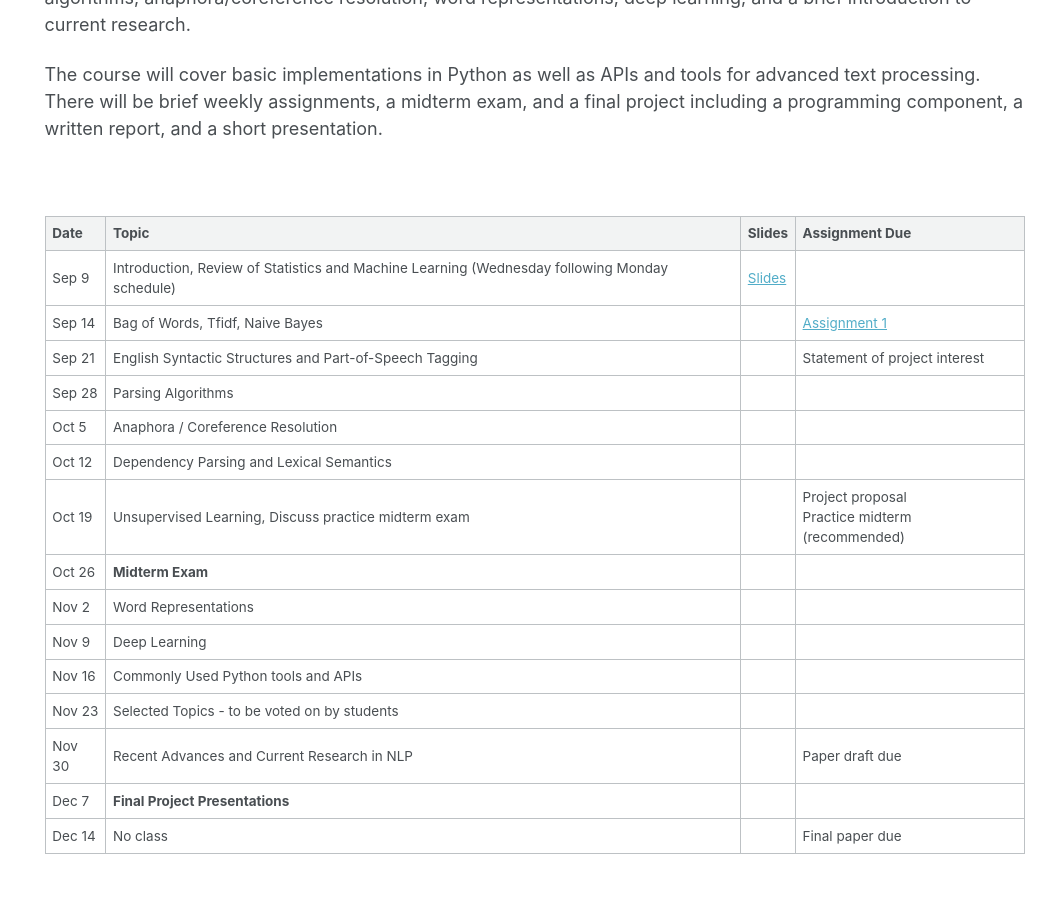
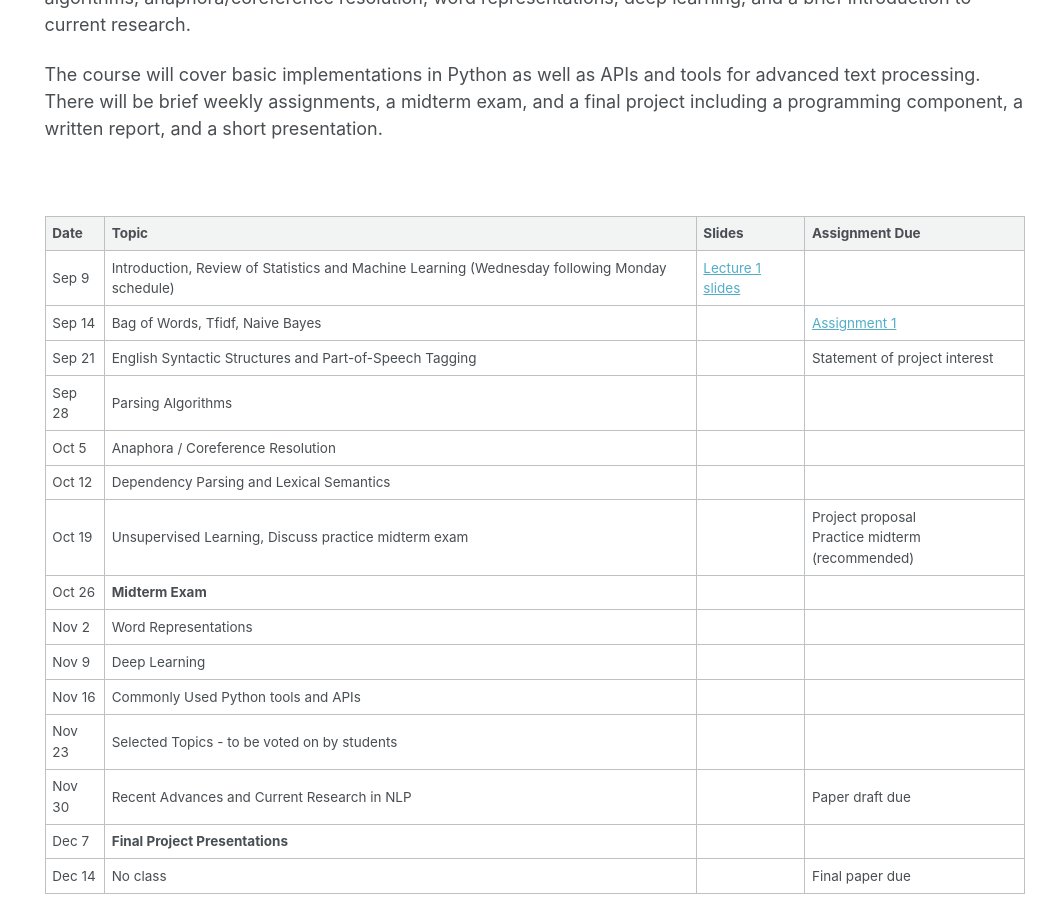
Before and after one commit to rasikabh/rasikabh.github.io, a Jekyll site: the page built from _pages/nlp2020.md, in a window 1280 px wide and 900 px high, scrolled down 560 px. Shown: the whole window, without its empty margins (237-1280 px from the left). Built offline with Jekyll 4.4.1, drawn with Linux system fonts in a browser that asks for light colours.

Commit message:
Update nlp2020.md

```diff
--- a/_pages/nlp2020.md
+++ b/_pages/nlp2020.md
@@ -34,7 +34,7 @@
 
 | Date   | Topic                                                                                         | Slides | Assignment Due |
 |--------|-----------------------------------------------------------------------------------------------|--------|----------------|
-| Sep 9  | Introduction, Review of Statistics and Machine Learning (Wednesday following Monday schedule) | [Slides](https://docs.google.com/presentation/d/1q4F_Vf6NoW3_TZ-0D6NJ7KEjB0GsyBHBw4Bd2mbYP3A/edit?usp=sharing) |                |
+| Sep 9  | Introduction, Review of Statistics and Machine Learning (Wednesday following Monday schedule) | [Lecture 1 slides](https://docs.google.com/presentation/d/1q4F_Vf6NoW3_TZ-0D6NJ7KEjB0GsyBHBw4Bd2mbYP3A/edit?usp=sharing) |                |
 | Sep 14 | Bag of Words, Tfidf, Naive Bayes                                                              |        | [Assignment 1](https://docs.google.com/document/d/16KsMYOI6PxuAOPpHLJk_7yuNIqakIDEQi98nfttQ_UY/edit?usp=sharing)               |
 | Sep 21 | English Syntactic Structures and Part-of-Speech Tagging                                       |        | Statement of project interest |
 | Sep 28 | Parsing Algorithms                                                                            |        |                |
```
